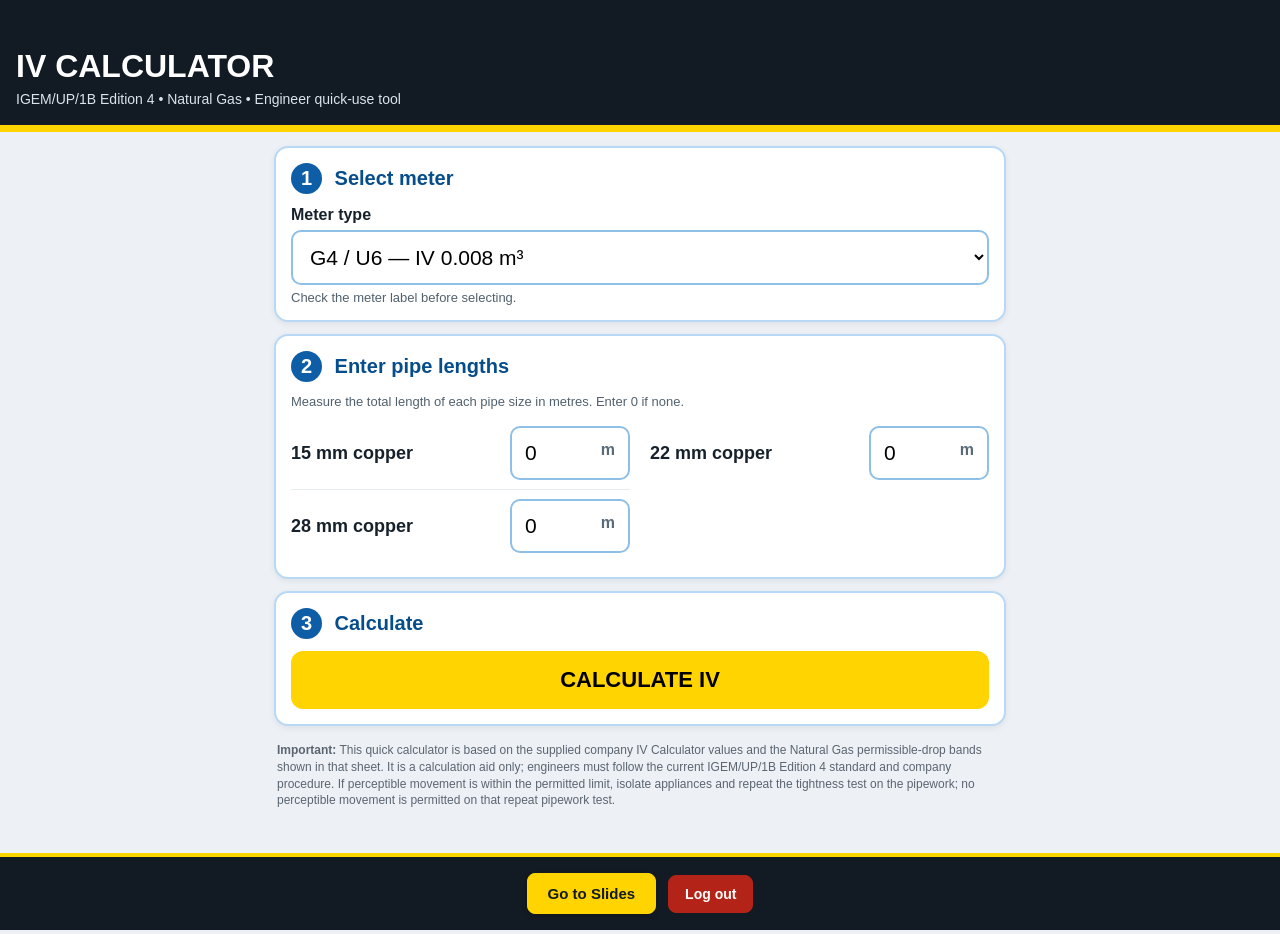
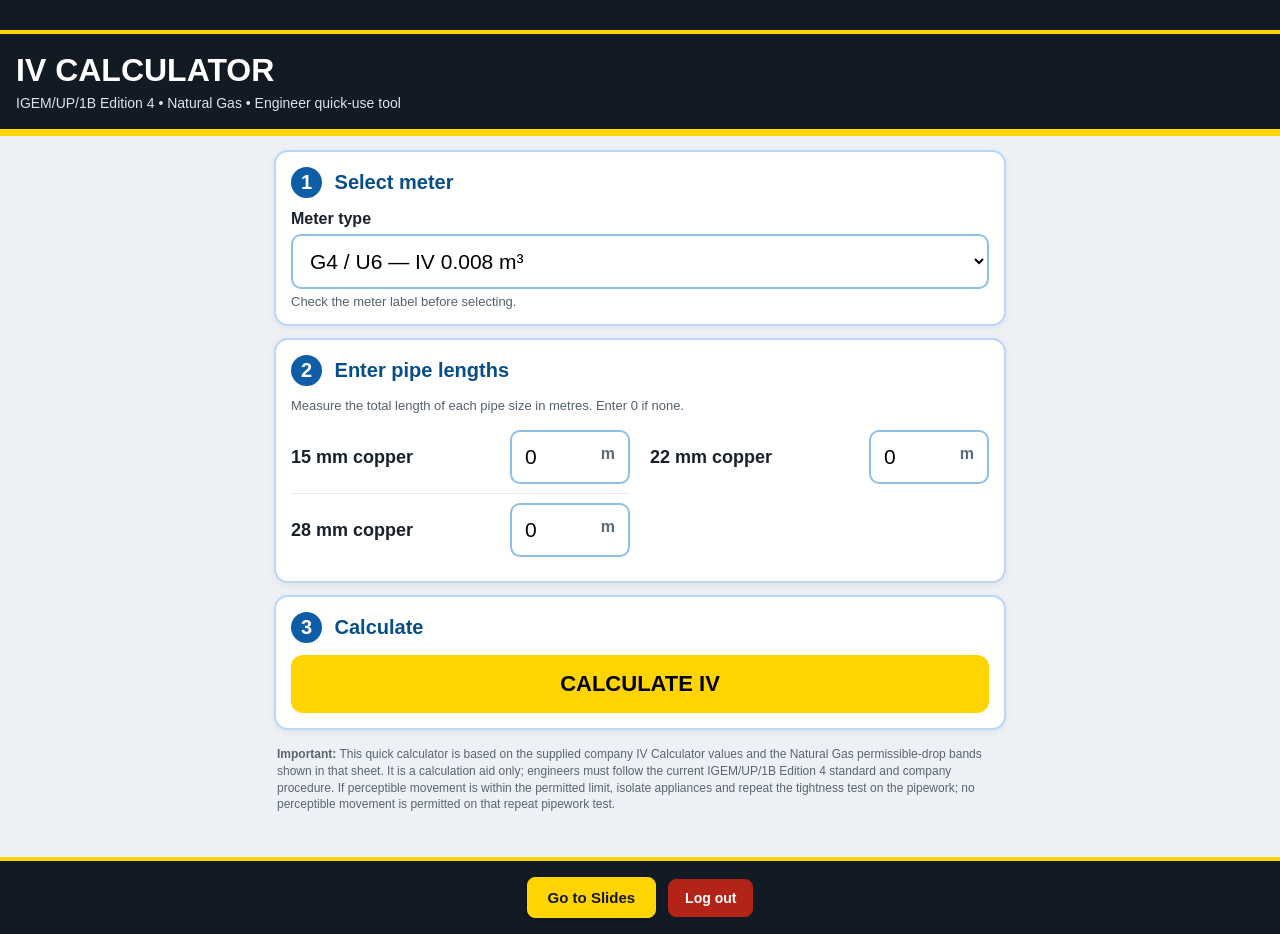
Before and after one commit to idiotplumms/igem-iv-calculator, a Flask app: page /calculator in a window 1280 px wide. Run offline with Flask 3, Linux system fonts and the light colour scheme; the visitor is signed in with stand-in values (Sample User, id 1).

Commit message:
Update main.css

```diff
--- a/static/main.css
+++ b/static/main.css
@@ -788,5 +788,6 @@ body::before {
     display: block;
     height: calc(30px + env(safe-area-inset-top));
     background: #121a23;
+    border-bottom: 4px solid var(--yellow);
     flex-shrink: 0;
 }
```
